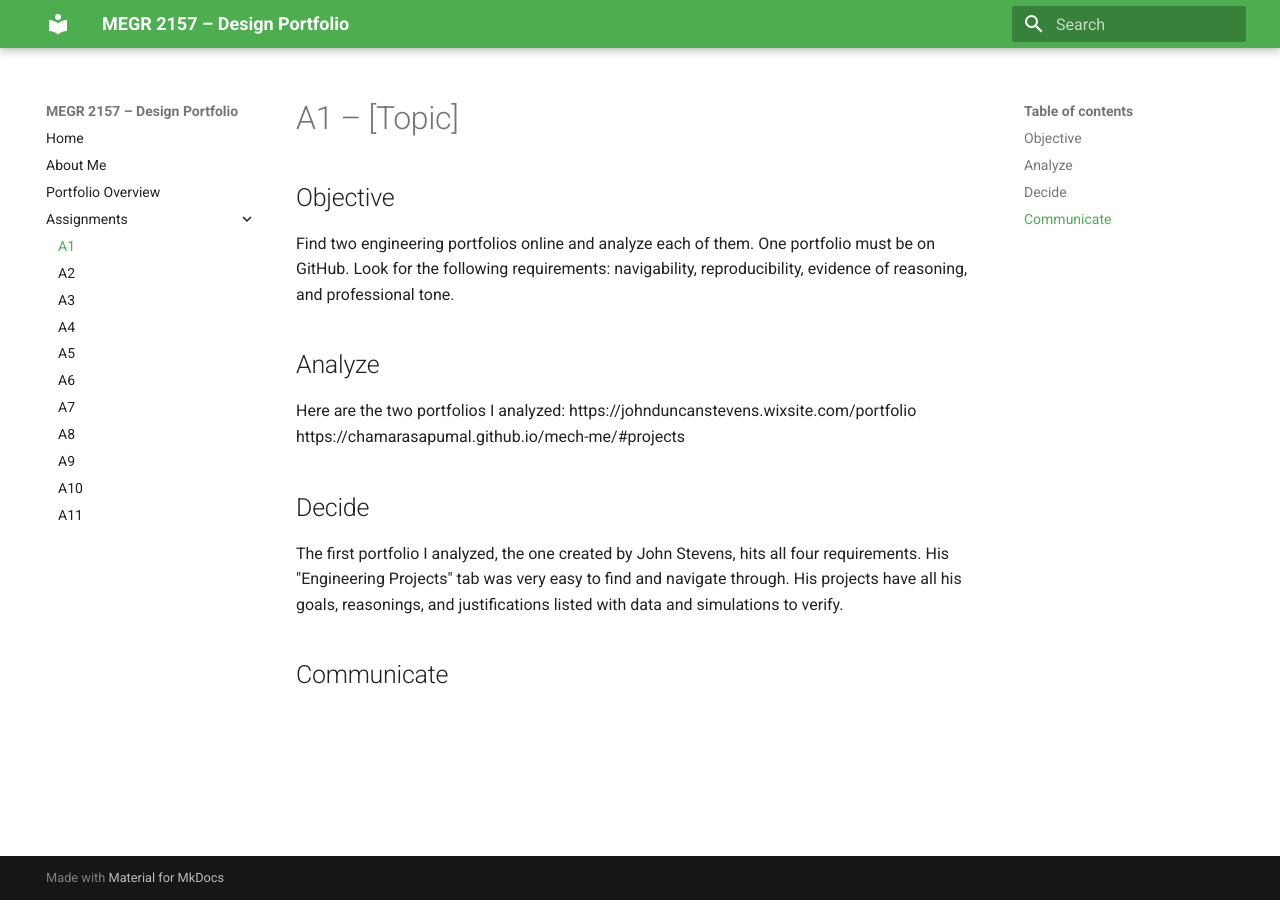
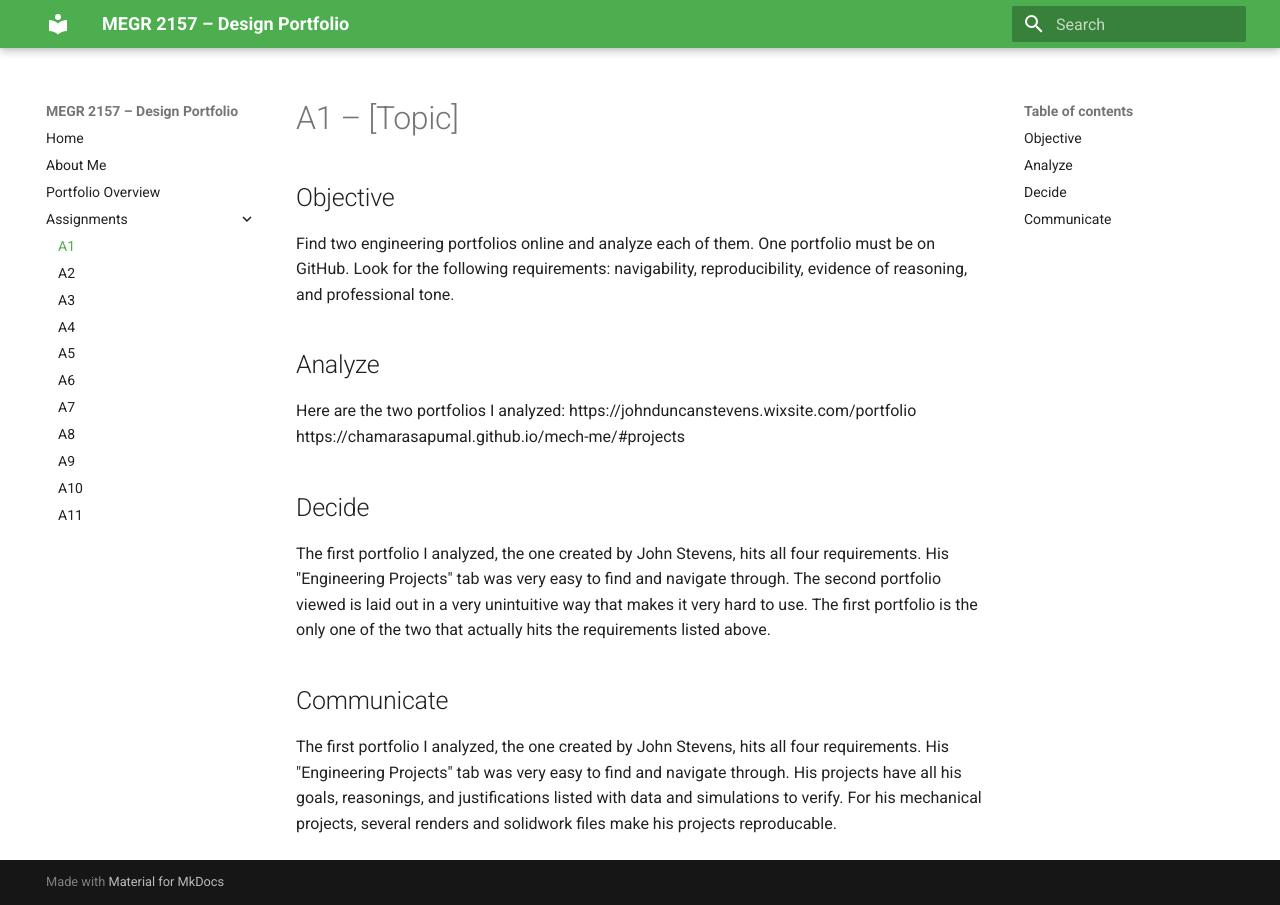
Before and after one commit to J-Umebayashi/megr-2156-portfolio, an MkDocs documentation site: the page built from docs/assignments/A01/index.md, in a window 1280 px wide. Built offline with MkDocs 1.6.1 and Material for MkDocs 9.7.7, drawn with Linux system fonts in a browser that asks for light colours.

Commit message:
Update portfolio analysis in index.md
Revised analysis of John Stevens' portfolio, emphasizing its strengths and comparing it to a second portfolio that does not meet the requirements.

```diff
--- a/docs/assignments/A01/index.md
+++ b/docs/assignments/A01/index.md
@@ -9,6 +9,6 @@ https://johnduncanstevens.wixsite.com/portfolio
 https://chamarasapumal.github.io/mech-me/#projects
 
 ## Decide
-The first portfolio I analyzed, the one created by John Stevens, hits all four requirements. His "Engineering Projects" tab was very easy to find and navigate through. His projects have all his goals, reasonings, and justifications listed with data and simulations to verify.
-
+The first portfolio I analyzed, the one created by John Stevens, hits all four requirements. His "Engineering Projects" tab was very easy to find and navigate through. The second portfolio viewed is laid out in a very unintuitive way that makes it very hard to use. The first portfolio is the only one of the two that actually hits the requirements listed above.
 ## Communicate
+The first portfolio I analyzed, the one created by John Stevens, hits all four requirements. His "Engineering Projects" tab was very easy to find and navigate through. His projects have all his goals, reasonings, and justifications listed with data and simulations to verify. For his mechanical projects, several renders and solidwork files make his projects reproducable.
```
